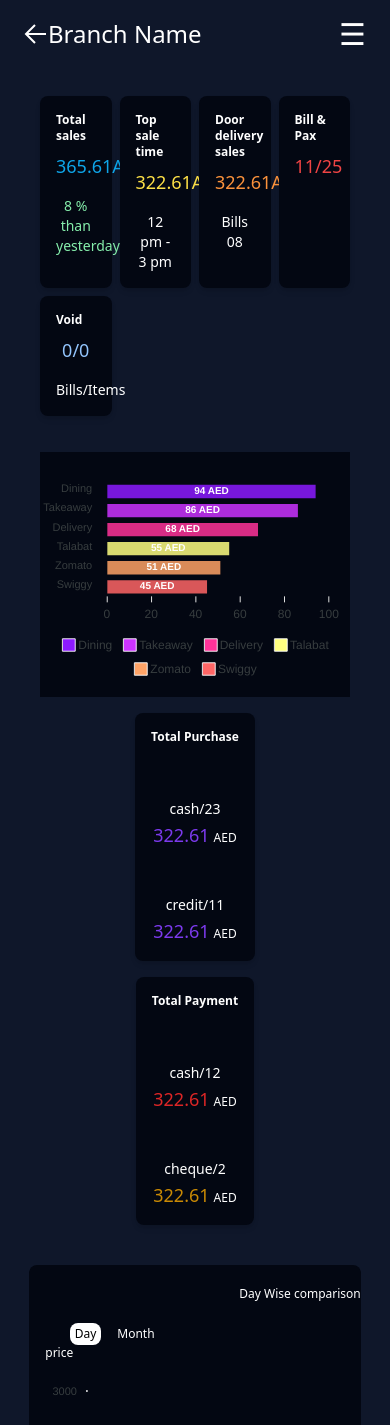
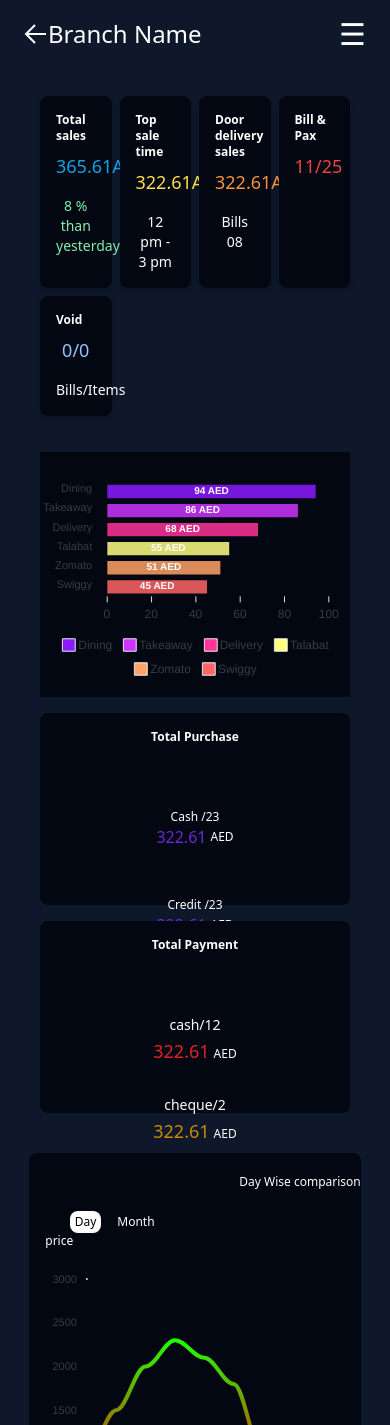
Before and after one commit to ReshnaRaj/Admin-Dashboard, a React (Vite) app in the folder Admin-dashboard/: page /dashboard in a window 390 px wide. Shown: the top 1425 px of the page. Built offline with nearby package versions, Linux system fonts and the light colour scheme.

Commit message:
responsive

```diff
--- a/Admin-dashboard/src/Pages/Dashboard.tsx
+++ b/Admin-dashboard/src/Pages/Dashboard.tsx
@@ -119,32 +119,36 @@ const Dashboard = () => {
               </div>
             </div>
             {/* 3cards */}
-            <div className=" w-full md:h-[80%] h-[100%] flex flex-col md:flex-row justify-between items-center p-6 gap-4">
+            <div className=" w-full md:h-[80%] h-[100%] flex flex-col md:flex-row justify-between items-center p-6 gap-4  ">
               <div className="md:h-[95%] h-[95%] w-[100%] rounded-lg">
 
               <Barchart />
               </div>
-              <div className="bg-gray-950  text-white p-4  rounded-lg shadow-md  ">
-                <h3 className="text-xs font-semibold mb-2">Total Purchase </h3>
+              <div className="md:h-[95%] h-48 w-[100%] md:w-[30%] bg-gray-950 rounded-lg text-white flex flex-col justify-between items-center p-4">
+                <p className="text-xs font-semibold   ">Total Purchase </p>
 
-                <p className="text-lg font-normal text-center  mt-12 text-violet-600">
-                  <span className="text-white text-sm">
-                    cash/23<br></br>
-                  </span>
-                  {total.purchase?.credit}
-                  <span className="text-xs text-white pl-1">AED</span>
-                </p>
-                <p className="text-lg font-normal text-center mt-10  text-violet-600">
-                  <span className="text-white text-sm">
-                    credit/11<br></br>
-                  </span>
-                  {total.purchase?.cash}
-                  <span className="text-xs text-white pl-1">AED</span>
-                </p>
+                <div>
+                   <p className="text-xs mt-16">Cash /23</p>
+
+                </div>
+                <div className="flex items-center">
+                  <p className="text-violet-700 ">322.61</p>
+                  <p className="ps-1 text-xs">AED</p>
+
+                </div>
+                <div>
+                   <p className="mt-12 text-xs">Credit /23</p>
+
+                </div>
+                <div className="flex items-center ">
+                  <p className="text-violet-700">322.61</p>
+                  <p className="ps-1 text-xs">AED</p>
+
+                </div>
               </div>
-              <div className="bg-gray-950  text-white p-4  rounded-lg shadow-md  ">
+              <div className="md:h-[95%] h-48 w-[100%] md:w-[30%] bg-gray-950 rounded-lg text-white flex flex-col justify-between items-center p-4">
                 <h3 className="text-xs font-semibold mb-2">Total Payment </h3>
-                <p className="text-lg font-normal text-center mb-4  mt-12 text-red-600">
+                <p className="text-lg font-normal text-center    mt-12    text-red-600">
                   <span className="text-white text-sm">
                     cash/12<br></br>
                   </span>
@@ -152,7 +156,7 @@ const Dashboard = () => {
                   {total.payment?.cash}
                   <span className="text-xs text-white pl-1">AED</span>
                 </p>
-                <p className="text-lg font-normal text-center  mt-10 text-yellow-600">
+                <p className="text-lg font-normal text-center  mt-6   text-yellow-600">
                   <span className="text-white text-sm">
                     cheque/2<br></br>
                   </span>
```
